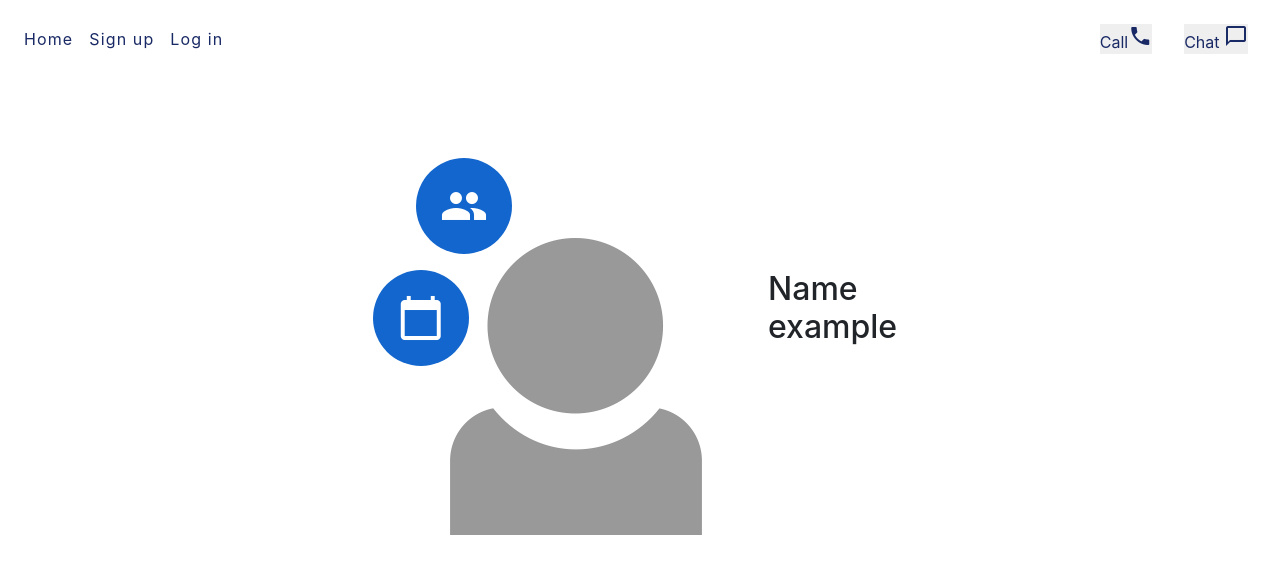
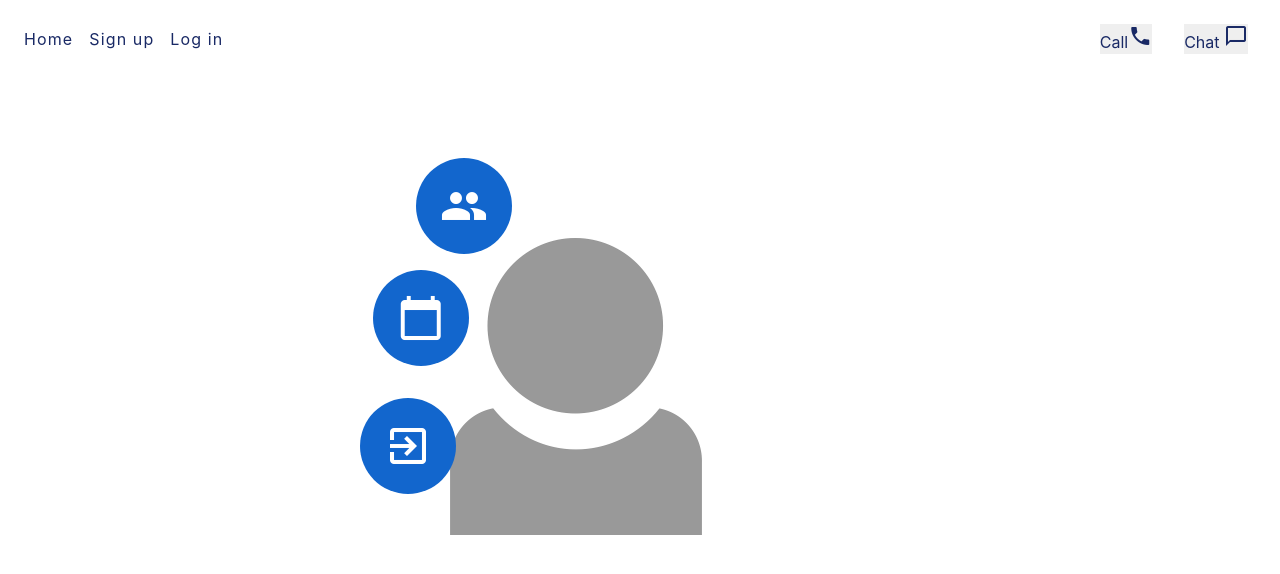
Before and after one commit to laszlobujak/docvisit, a React (Create React App) app in the folder frontend/docvisitui/: page /account in a window 1280 px wide. Shown: the top 574 px of the page. Built offline with nearby package versions, Linux system fonts and the light colour scheme; no server answers; a web font is replaced by a local one.

Commit message:
Set up routes on account page

```diff
--- a/frontend/docvisitui/src/pages/personal-site/personal-site.jsx
+++ b/frontend/docvisitui/src/pages/personal-site/personal-site.jsx
@@ -1,5 +1,6 @@
-import React from 'react'
+import React, { Component } from 'react'
 import {Link} from 'react-router-dom';
+import axios from 'axios';
 
 //components
 import Nav from '../../components/nav/nav.component'
@@ -7,7 +8,41 @@ import Nav from '../../components/nav/nav.component'
 //style
 import './personal-site.style.scss';
 
-function PersonalSite(){
+
+class PersonalSite extends Component{
+  constructor(props) {
+    super(props);
+    this.state = {
+      user : ""
+    }
+  }
+
+  componentDidMount(){
+    axios.get('http://localhost:8000/users/me', {
+      headers: {
+        'Authorization': `Bearer ${sessionStorage.getItem('token')}`
+      }
+    })
+      .then(res => this.setState({ user : res.data}))
+      .catch(error => {
+        console.log(error)
+      })
+  }
+
+  logout = () => {
+    axios.post('http://localhost:8000/users/logout', {
+      ...sessionStorage.getItem('token'),
+      headers: {
+        'Authorization': `Bearer ${sessionStorage.getItem('token')}`
+      }
+    })
+      .then(
+        sessionStorage.removeItem('token')
+      )
+  }
+
+
+  render() {
     return (
       <div>
         <Nav />
@@ -16,20 +51,26 @@ function PersonalSite(){
             <div id="avatar"></div>
             <Link to="/doctors">
               <div className="bubble my-documents">
-                <i class="material-icons">people</i>
+                <i className="material-icons">people</i>
               </div>
             </Link>
             <Link to="/calendar">
               <div className="bubble my-calendar">
-                <i class="material-icons">calendar_today</i>
+                <i className="material-icons">calendar_today</i>
+              </div>
+            </Link>
+            <Link to="/calendar">
+              <div className="bubble logout" onClick={this.logout}>
+                <i className="material-icons">exit_to_app</i>
               </div>
             </Link>
           </div>
-          <h2 className="patient-name">Name example</h2>
+          <h2 className="patient-name">{this.state.user && this.state.user.name}</h2>
         </div>
         <div id="account-vector"></div>
       </div>
-    );
+    )
+  }
 }
 
 export default PersonalSite;
--- a/frontend/docvisitui/src/pages/personal-site/personal-site.style.css
+++ /dev/null
@@ -1,60 +0,0 @@
-.account-layout {
-  width: 35%;
-  margin: 10rem auto;
-  display: -ms-grid;
-  display: grid;
-  -ms-grid-columns: 1fr 1fr;
-      grid-template-columns: 1fr 1fr;
-}
-
-.account-layout #avatar {
-  background-image: url("../../materials/account-avatar.png");
-  background-size: contain;
-  background-repeat: no-repeat;
-  width: 20rem;
-  height: 20rem;
-}
-
-.account-layout .bubble {
-  width: 6rem;
-  height: 6rem;
-  border-radius: 50%;
-  position: relative;
-  background-color: #1266CD;
-  display: -webkit-box;
-  display: -ms-flexbox;
-  display: flex;
-  -webkit-box-pack: center;
-      -ms-flex-pack: center;
-          justify-content: center;
-  -webkit-box-align: center;
-      -ms-flex-align: center;
-          align-items: center;
-  -webkit-animation: stretch_it 4s ease-in;
-          animation: stretch_it 4s ease-in;
-}
-
-.account-layout .bubble i {
-  color: white;
-  font-size: 3rem;
-}
-
-.account-layout .my-documents {
-  top: -25rem;
-  left: -2rem;
-}
-
-.account-layout .visit-doctors-page {
-  top: -25rem;
-  right: -2rem;
-}
-
-.account-layout .my-calendar {
-  top: -24rem;
-  right: 2.7rem;
-}
-
-.account-layout .patient-name {
-  margin: 2rem;
-}
-/*# sourceMappingURL=personal-site.style.css.map */
--- a/frontend/docvisitui/src/pages/personal-site/personal-site.style.scss
+++ b/frontend/docvisitui/src/pages/personal-site/personal-site.style.scss
@@ -2,7 +2,7 @@
     width: 35%;
     margin: 10rem auto;
     display: grid;
-    grid-template-columns: 1fr 1fr;
+    grid-template-columns: 1fr 1fr ;
     height: 100%;
 
 
@@ -40,6 +40,11 @@
         right: 2.7rem;
     }
 
+    .logout{
+        top: -22rem;
+        right: 3.5rem;
+    }
+
     .patient-name{
         margin: 2rem;
     }
```
Also changed, not shown: 1 other file (tests, documents, lock files or other folders).
